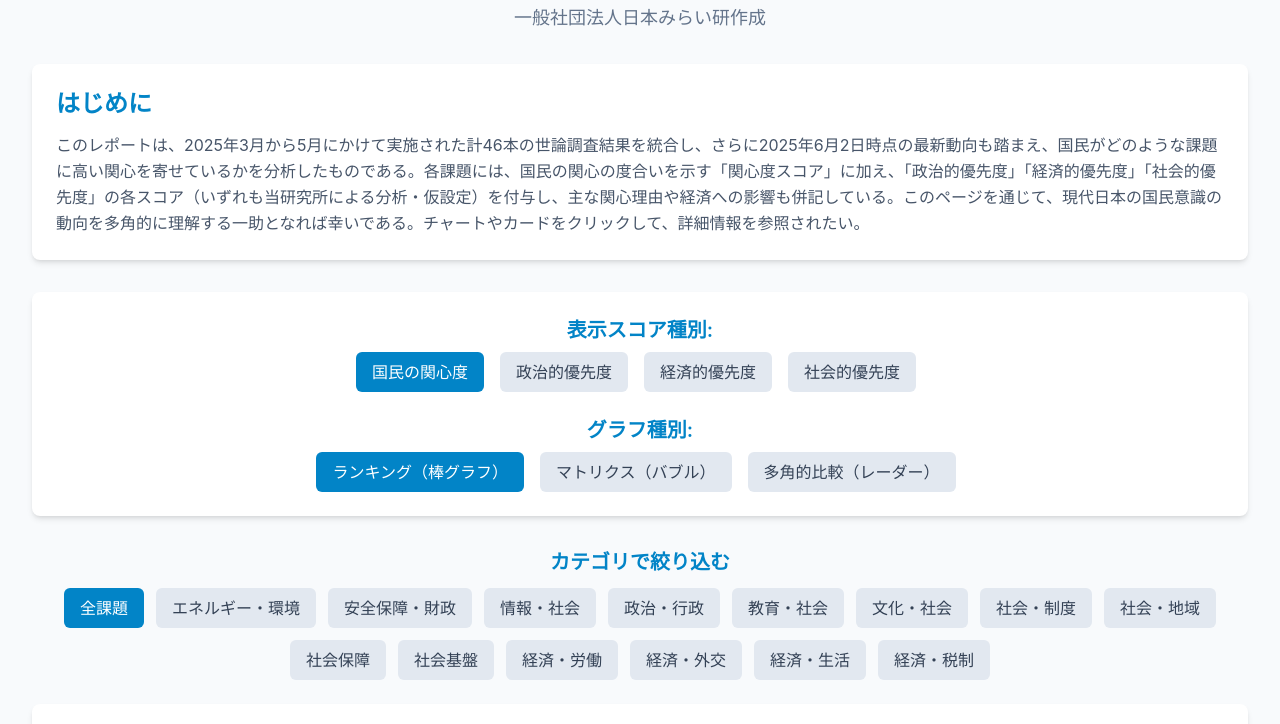
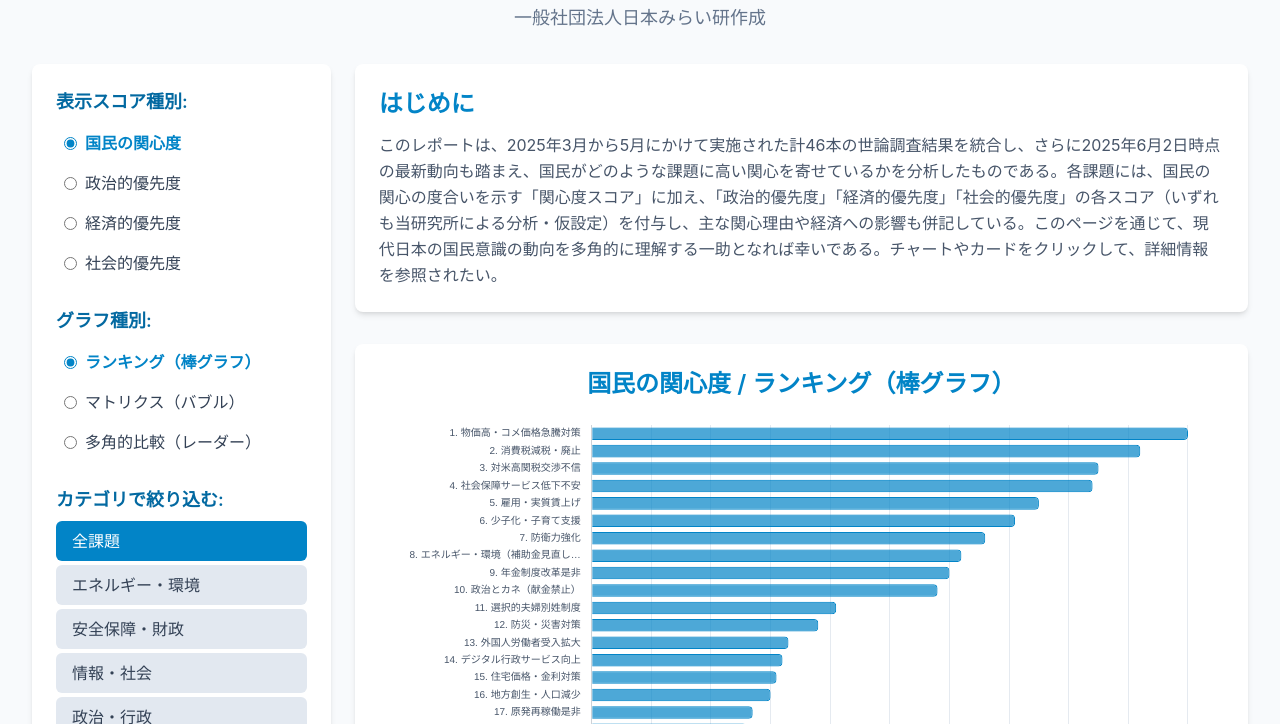
Before and after one commit to RIFJ00/Policy, a plain HTML site: page index.html in a window 1280 px wide. Shown: the part 76-800 px from the top of the page. Drawn offline with nearby package versions, Linux system fonts and the light colour scheme.

Commit message:
Update index.html

```diff
--- a/index.html
+++ b/index.html
@@ -8,22 +8,24 @@
     <script src="https://cdn.jsdelivr.net/npm/chart.js"></script>
     <!-- Application Structure Plan:
         - Header: Title and brief introduction.
+        - Main Layout: Two columns (Sidebar for controls, Main content for charts/lists).
+        - Sidebar:
+            - Score Type Radio Buttons.
+            - Chart Type Radio Buttons.
+            - Category Filter Buttons.
         - Main Content:
-            - Score Type Tabs: Tabs to select score type for ranking.
-            - Chart Type Tabs: Tabs to select chart type.
-            - Filters: Buttons to filter issues by category.
-            - Chart Section: Dynamically updated chart (Bar, Bubble, Radar). Bubble chart now color-coded by category.
+            - Chart Section: Dynamically updated chart (Bar, Bubble, Radar). Bubble chart color-coded by category.
             - Issue List Section: Cards for each issue, order updated by score type.
-        - Modal: Displays detailed information for a selected issue, including all score types.
-        - Footer/Info Section: Explanation of scoring and key takeaways.
-        This structure enhances data exploration by allowing users to combine different score perspectives with various visualization methods.
+            - Report Insights, Scoring Methodology.
+        - Modal: Displays detailed information for a selected issue.
+        This structure centralizes controls in a sidebar for better usability and a cleaner main content area.
     -->
-    <!-- Visualization & Content Choices:
-        - Bar Chart (Chart.js): Default view for ranking.
-        - Bubble Chart (Matrix - Chart.js): X-axis: Economic Scale (dummy), Y-axis: Selected Score, Bubble Size: Selected Score. Bubbles are color-coded by category. Goal: Show relationship between economic scale and selected priority/concern, with category differentiation.
-        - Radar Chart (Chart.js): Shows 4 scores for top 5 issues (based on selected score type). Goal: Multi-dimensional comparison of top issues.
-        - Score Type Tabs (HTML/JS): Replaces dropdown for better UX.
-        - Chart Type Tabs (HTML/JS): Allows switching between visualizations.
+    <!-- Visualization & Content Choices: (Same as previous, UI for selection changed)
+        - Bar Chart (Chart.js)
+        - Bubble Chart (Matrix - Chart.js)
+        - Radar Chart (Chart.js)
+        - Score Type Selection: Radio buttons in sidebar.
+        - Chart Type Selection: Radio buttons in sidebar.
         - Category Legend for Bubble Chart: Dynamically generated HTML legend.
         Library/Method: Chart.js for all charts, Vanilla JS for interactions, Tailwind CSS for styling.
     -->
@@ -61,21 +63,46 @@
             opacity: 1;
             transform: translateY(0);
         }
-        .tab-button {
-            padding: 0.5rem 1rem;
-            margin-right: 0.5rem;
-            border-radius: 0.375rem;
-            transition: background-color 0.2s ease-in-out, color 0.2s ease-in-out;
+        .sidebar-section {
+            margin-bottom: 1.5rem; /* mb-6 */
         }
-        .tab-button.active {
+        .sidebar-label {
+            display: block;
+            font-size: 1.125rem; /* text-lg */
+            font-weight: 600; /* font-semibold */
+            color: #0369a1; /* sky-700 */
+            margin-bottom: 0.5rem; /* mb-2 */
+        }
+        .radio-label {
+            display: flex;
+            align-items: center;
+            padding: 0.5rem;
+            border-radius: 0.375rem; /* rounded-md */
+            cursor: pointer;
+            transition: background-color 0.2s ease-in-out;
+        }
+        .radio-label:hover {
+            background-color: #f1f5f9; /* slate-100 */
+        }
+        .radio-label input[type="radio"]:checked + span {
+            font-weight: 600;
+            color: #0284c7; /* sky-600 */
+        }
+        .filter-btn {
+             display: block;
+             width: 100%;
+             text-align: left;
+             margin-bottom: 0.25rem; /* mb-1 */
+        }
+        .filter-btn.active {
             background-color: #0284c7; /* sky-600 */
             color: white;
         }
-        .tab-button:not(.active) {
+        .filter-btn:not(.active) {
             background-color: #e2e8f0; /* slate-200 */
             color: #334155; /* slate-700 */
         }
-        .tab-button:not(.active):hover {
+         .filter-btn:not(.active):hover {
             background-color: #cbd5e1; /* slate-300 */
         }
         .legend-item {
@@ -102,38 +129,62 @@
             <p class="text-slate-500 text-md sm:text-lg mb-3">一般社団法人日本みらい研作成</p>
         </header>
 
+        <div class="md:flex">
+            <aside id="sidebar" class="w-full md:w-1/4 md:mr-6 mb-6 md:mb-0 p-6 bg-white rounded-lg shadow-md">
+                <div class="sidebar-section">
+                    <label class="sidebar-label">表示スコア種別:</label>
+                    <div id="score-type-controls">
+                        <label class="radio-label">
+                            <input type="radio" name="scoreType" value="concernScore" class="mr-2 accent-sky-600" checked>
+                            <span>国民の関心度</span>
+                        </label>
+                        <label class="radio-label">
+                            <input type="radio" name="scoreType" value="politicalPriorityScore" class="mr-2 accent-sky-600">
+                            <span>政治的優先度</span>
+                        </label>
+                        <label class="radio-label">
+                            <input type="radio" name="scoreType" value="economicPriorityScore" class="mr-2 accent-sky-600">
+                            <span>経済的優先度</span>
+                        </label>
+                        <label class="radio-label">
+                            <input type="radio" name="scoreType" value="socialPriorityScore" class="mr-2 accent-sky-600">
+                            <span>社会的優先度</span>
+                        </label>
+                    </div>
+                </div>
+
+                <div class="sidebar-section">
+                    <label class="sidebar-label">グラフ種別:</label>
+                    <div id="chart-type-controls">
+                        <label class="radio-label">
+                            <input type="radio" name="chartType" value="bar" class="mr-2 accent-sky-600" checked>
+                            <span>ランキング（棒グラフ）</span>
+                        </label>
+                        <label class="radio-label">
+                            <input type="radio" name="chartType" value="bubble" class="mr-2 accent-sky-600">
+                            <span>マトリクス（バブル）</span>
+                        </label>
+                        <label class="radio-label">
+                            <input type="radio" name="chartType" value="radar" class="mr-2 accent-sky-600">
+                            <span>多角的比較（レーダー）</span>
+                        </label>
+                    </div>
+                </div>
+
+                <div class="sidebar-section">
+                    <label class="sidebar-label">カテゴリで絞り込む:</label>
+                    <div id="category-filters">
+                        <button data-category="all" class="filter-btn active px-4 py-2 rounded-md">全課題</button>
+                        </div>
+                </div>
+            </aside>
+
+            <main id="main-content" class="w-full md:w-3/4">
                 <section id="introduction" class="mb-8 p-6 bg-white rounded-lg shadow-md">
                     <h2 class="text-2xl font-semibold text-sky-600 mb-3">はじめに</h2>
                     <p class="text-slate-600 leading-relaxed">
                         このレポートは、2025年3月から5月にかけて実施された計46本の世論調査結果を統合し、さらに2025年6月2日時点の最新動向も踏まえ、国民がどのような課題に高い関心を寄せているかを分析したものである。各課題には、国民の関心の度合いを示す「関心度スコア」に加え、「政治的優先度」「経済的優先度」「社会的優先度」の各スコア（いずれも当研究所による分析・仮設定）を付与し、主な関心理由や経済への影響も併記している。このページを通じて、現代日本の国民意識の動向を多角的に理解する一助となれば幸いである。チャートやカードをクリックして、詳細情報を参照されたい。
                     </p>
-        </section>
-
-        <section id="controls-section" class="mb-8 p-6 bg-white rounded-lg shadow-md">
-            <div class="mb-6">
-                <label class="block text-xl font-semibold text-sky-600 mb-2 text-center">表示スコア種別:</label>
-                <div id="score-type-tabs" class="flex flex-wrap justify-center gap-2">
-                    <button data-scoretype="concernScore" class="tab-button active">国民の関心度</button>
-                    <button data-scoretype="politicalPriorityScore" class="tab-button">政治的優先度</button>
-                    <button data-scoretype="economicPriorityScore" class="tab-button">経済的優先度</button>
-                    <button data-scoretype="socialPriorityScore" class="tab-button">社会的優先度</button>
-                </div>
-            </div>
-            <div>
-                <label class="block text-xl font-semibold text-sky-600 mb-2 text-center">グラフ種別:</label>
-                <div id="chart-type-tabs" class="flex flex-wrap justify-center gap-2">
-                    <button data-charttype="bar" class="tab-button active">ランキング（棒グラフ）</button>
-                    <button data-charttype="bubble" class="tab-button">マトリクス（バブル）</button>
-                    <button data-charttype="radar" class="tab-button">多角的比較（レーダー）</button>
-                </div>
-            </div>
-        </section>
-
-        <section id="filters" class="mb-6 text-center">
-            <h2 class="text-xl font-semibold text-sky-600 mb-3">カテゴリで絞り込む</h2>
-            <div id="category-filters" class="flex flex-wrap justify-center gap-2 sm:gap-3">
-                <button data-category="all" class="filter-btn active bg-sky-600 text-white px-4 py-2 rounded-md hover:bg-sky-700 transition-colors text-sm sm:text-base">全課題</button>
-            </div>
                 </section>
 
                 <section id="chart-section" class="mb-8 p-4 sm:p-6 bg-white rounded-lg shadow-md">
@@ -170,6 +221,8 @@
                         <p class="mt-2">「国民の関心度スコア」は、世論調査における課題への肯定的な回答の割合と、その課題が調査で取り上げられる頻度（サリエンス係数）を組み合わせて算出されている。その他の「優先度スコア」およびマトリクスグラフ用の「経済規模（成長性）」は、政治的・経済的・社会的観点から当研究所が独自に評価・仮設定したものである。これにより、多角的な視点から課題の重要性を評価することを目指している。</p>
                     </div>
                 </section>
+            </main>
+        </div>
     </div>
 
     <div id="modal" class="modal fixed inset-0 bg-black bg-opacity-50 flex items-center justify-center p-4 opacity-0 pointer-events-none z-50">
@@ -238,8 +291,8 @@
         const closeModalBtn = document.getElementById('close-modal');
 
         const categoryFiltersContainer = document.getElementById('category-filters');
-        const scoreTypeTabsContainer = document.getElementById('score-type-tabs');
-        const chartTypeTabsContainer = document.getElementById('chart-type-tabs');
+        const scoreTypeControls = document.getElementById('score-type-controls');
+        const chartTypeControls = document.getElementById('chart-type-controls');
         const chartTitleEl = document.getElementById('chart-title');
         const listTitleEl = document.getElementById('list-title');
         const chartDescriptionEl = document.getElementById('chart-description');
@@ -357,7 +410,7 @@
             dataToDisplay.sort((a, b) => b[currentScoreType] - a[currentScoreType]);
 
             dataToDisplay.forEach((issue, index) => {
-                issue.rank = index + 1; // Update rank based on current sort and filter
+                issue.rank = index + 1;
             });
 
             dataToDisplay.forEach((issue, index) => {
@@ -368,7 +421,6 @@
 
             updateChart(dataToDisplay);
             updateActiveFilterButton();
-            updateActiveTabButtons();
             renderBubbleLegend(dataToDisplay);
         }
 
@@ -378,11 +430,16 @@
         }
 
         function renderCategoryFilters() {
+            // Clear existing buttons except "All Issues"
+            const allButton = categoryFiltersContainer.querySelector('[data-category="all"]');
+            categoryFiltersContainer.innerHTML = '';
+            categoryFiltersContainer.appendChild(allButton); // Re-add the "All Issues" button
+
             const categories = getUniqueCategories();
             categories.forEach(category => {
                 const button = document.createElement('button');
                 button.dataset.category = category;
-                button.className = 'filter-btn bg-slate-200 text-slate-700 px-4 py-2 rounded-md hover:bg-slate-300 transition-colors text-sm sm:text-base';
+                button.className = 'filter-btn px-4 py-2 rounded-md'; // Removed active class, will be set by updateActiveFilterButton
                 button.textContent = category;
                 button.addEventListener('click', () => {
                     currentFilter = category;
@@ -390,30 +447,17 @@
                 });
                 categoryFiltersContainer.appendChild(button);
             });
-            document.querySelector('[data-category="all"]').addEventListener('click', () => {
-                currentFilter = 'all';
-                renderContent();
-            });
         }
 
         function updateActiveFilterButton() {
-            document.querySelectorAll('.filter-btn').forEach(btn => {
+            document.querySelectorAll('#category-filters .filter-btn').forEach(btn => {
                 if (btn.dataset.category === currentFilter) {
-                    btn.classList.add('bg-sky-600', 'text-white');
+                    btn.classList.add('active', 'bg-sky-600', 'text-white');
                     btn.classList.remove('bg-slate-200', 'text-slate-700');
                 } else {
-                    btn.classList.remove('bg-sky-600', 'text-white');
+                    btn.classList.remove('active', 'bg-sky-600', 'text-white');
                     btn.classList.add('bg-slate-200', 'text-slate-700');
                 }
-            });
-        }
-
-        function updateActiveTabButtons() {
-            scoreTypeTabsContainer.querySelectorAll('.tab-button').forEach(btn => {
-                btn.classList.toggle('active', btn.dataset.scoretype === currentScoreType);
-            });
-            chartTypeTabsContainer.querySelectorAll('.tab-button').forEach(btn => {
-                btn.classList.toggle('active', btn.dataset.charttype === currentChartType);
             });
         }
 
@@ -487,8 +531,8 @@
                 datasets: [{
                     label: `${scoreTypeName} vs 経済規模`,
                     data: bubbleData,
-                    backgroundColor: bubbleData.map(d => categoryColorMap[d.category] || 'rgba(128,128,128,0.7)'), // Fallback color
-                    borderColor: bubbleData.map(d => (categoryColorMap[d.category] || 'rgba(128,128,128,1)').replace('0.7', '1')), // Darker border
+                    backgroundColor: bubbleData.map(d => categoryColorMap[d.category] || 'rgba(128,128,128,0.7)'),
+                    borderColor: bubbleData.map(d => (categoryColorMap[d.category] || 'rgba(128,128,128,1)').replace('0.7', '1')),
                 }]
             };
             const chartOptions = {
@@ -498,7 +542,7 @@
                     y: { title: { display: true, text: `${scoreTypeName}スコア` }, grid: { color: 'rgba(203, 213, 225, 0.5)' }, ticks: { color: '#475569' } }
                 },
                 plugins: {
-                    legend: { display: false }, // Custom legend will be used
+                    legend: { display: false },
                     tooltip: {
                         backgroundColor: 'rgba(0,0,0,0.7)', titleFont: { size: 14 }, bodyFont: { size: 12 },
                         callbacks: {
@@ -527,11 +571,11 @@
             const radarLabels = ['国民の関心度', '政治的優先度', '経済的優先度', '社会的優先度'];
             const datasets = top5Data.map((issue, index) => {
                 const baseColors = [
-                    [2, 132, 199],    // sky-600
-                    [59, 130, 246],   // blue-500
-                    [16, 185, 129],   // emerald-500
-                    [139, 92, 246],  // violet-500
-                    [239, 68, 68]     // red-500
+                    [2, 132, 199],
+                    [59, 130, 246],
+                    [16, 185, 129],
+                    [139, 92, 246],
+                    [239, 68, 68]
                 ];
                 const color = baseColors[index % baseColors.length];
                 return {
@@ -588,16 +632,16 @@
             }
         }
 
-        scoreTypeTabsContainer.addEventListener('click', (event) => {
-            if (event.target.classList.contains('tab-button')) {
-                currentScoreType = event.target.dataset.scoretype;
+        scoreTypeControls.addEventListener('change', (event) => {
+            if (event.target.name === 'scoreType') {
+                currentScoreType = event.target.value;
                 renderContent();
             }
         });
 
-        chartTypeTabsContainer.addEventListener('click', (event) => {
-            if (event.target.classList.contains('tab-button')) {
-                currentChartType = event.target.dataset.charttype;
+        chartTypeControls.addEventListener('change', (event) => {
+            if (event.target.name === 'chartType') {
+                currentChartType = event.target.value;
                 renderContent();
             }
         });
```
Lines whose indentation alone changed are shown as unchanged.
